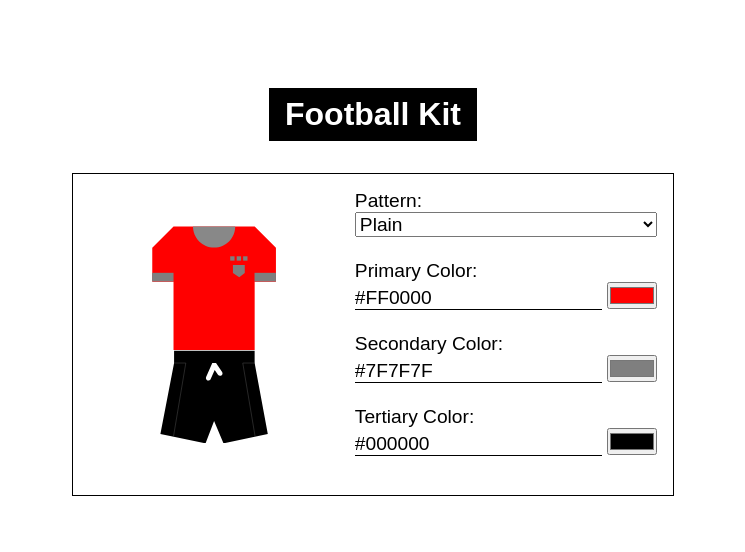
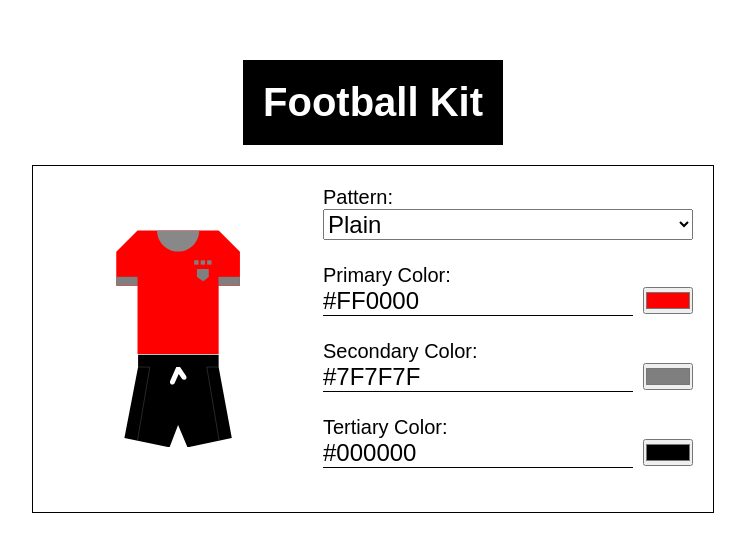
Before and after one commit to mdtausifiqbal/football-kit, a plain HTML site: page index.html in a window 1280 px wide. Shown: the part 124-676 px from the top of the page, without its empty margins (267-1012 px from the left). Drawn offline with Linux system fonts and the light colour scheme.

Commit message:
fix styles

```diff
--- a/index.html
+++ b/index.html
@@ -32,17 +32,24 @@
 
                     <div class="form-group">
                         <label for="primaryColor">Primary Color:</label>
+                        <div class="color-input">
                             <input
                                 type="text"
                                 name="primary"
                                 maxlength="7"
                                 class="form-control"
                             />
-                        <input type="color" name="primary" id="primaryColor" />
+                            <input
+                                type="color"
+                                name="primary"
+                                id="primaryColor"
+                            />
+                        </div>
                     </div>
 
                     <div class="form-group">
                         <label for="secondaryColor">Secondary Color:</label>
+                        <div class="color-input">
                             <input
                                 type="text"
                                 name="secondary"
@@ -55,9 +62,11 @@
                                 id="secondaryColor"
                             />
                         </div>
+                    </div>
 
                     <div class="form-group">
                         <label for="tertiaryColor">Tertiary Color:</label>
+                        <div class="color-input">
                             <input
                                 type="text"
                                 name="tertiary"
@@ -73,6 +82,7 @@
                     </div>
                 </div>
             </div>
+        </div>
 
         <script src="script.js"></script>
     </body>
--- a/style.css
+++ b/style.css
@@ -23,8 +23,8 @@ body {
 .title {
     background-color: black;
     color: white;
-    margin: 1em 0;
-    padding: 0.5rem 1rem;
+    margin: 1rem 0;
+    padding: 0.5em;
 }
 
 .football_kit {
@@ -32,8 +32,9 @@ body {
     justify-content: center;
     align-items: center;
     border: 1px solid black;
-    padding: 1rem;
+    padding: 1em;
     flex-direction: column;
+    gap: 1em;
 }
 
 .football_kit .preview {
@@ -44,44 +45,54 @@ body {
 }
 
 .controls {
+    width: 100%;
     flex: 1;
     display: flex;
     flex-direction: column;
-    margin-left: 1em;
 }
 
 .form-group {
     margin-bottom: 1.2em;
-    font-size: 1.2rem;
 }
 
 .form-group label {
     display: block;
 }
 
-.form-control[type="text"] {
-    font-size: 1.2rem;
+.color-input {
+    display: flex;
+    width: 100%;
+    gap: 0.5em;
+}
+
+.color-input .form-control[type="text"] {
+    flex: 1;
     border: none;
     border-bottom: 1px solid black;
     outline: none;
     text-transform: uppercase;
 }
 
-.form-control[type="text"]:focus {
+.color-input .form-control[type="text"]:focus {
     border-bottom: 2px solid black;
 }
 
 .form-select {
-    font-size: 1.2rem;
     width: 100%;
 }
 
-@media screen and (min-width: 361px) {
+@media screen and (min-width: 1024px) {
     html,
     body {
         height: 100vh;
+        font-size: 20px;
     }
     .football_kit {
         flex-direction: row;
     }
+
+    .form-group input,
+    .form-group select {
+        font-size: 1.2rem;
+    }
 }
```
Lines whose indentation alone changed are shown as unchanged.
